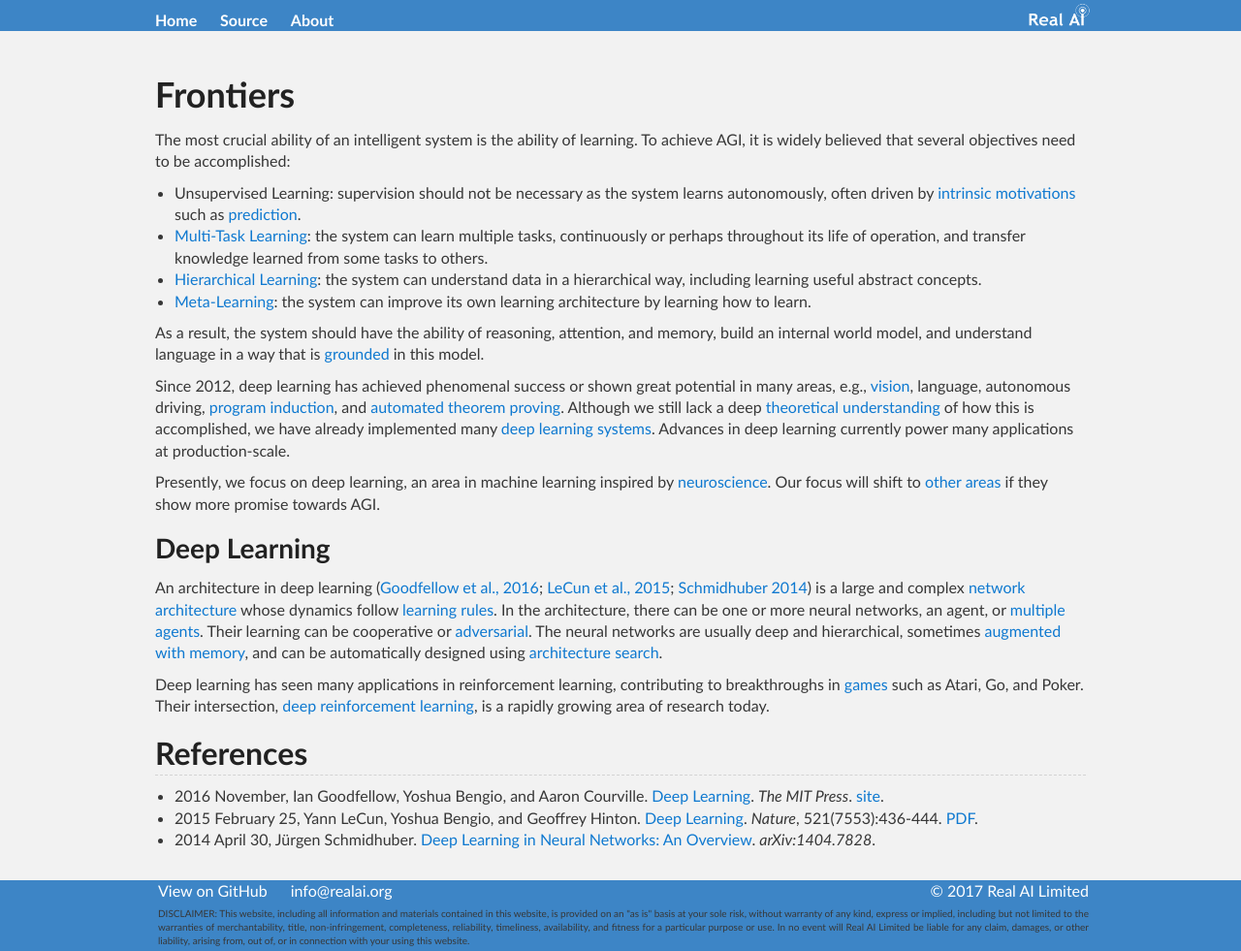
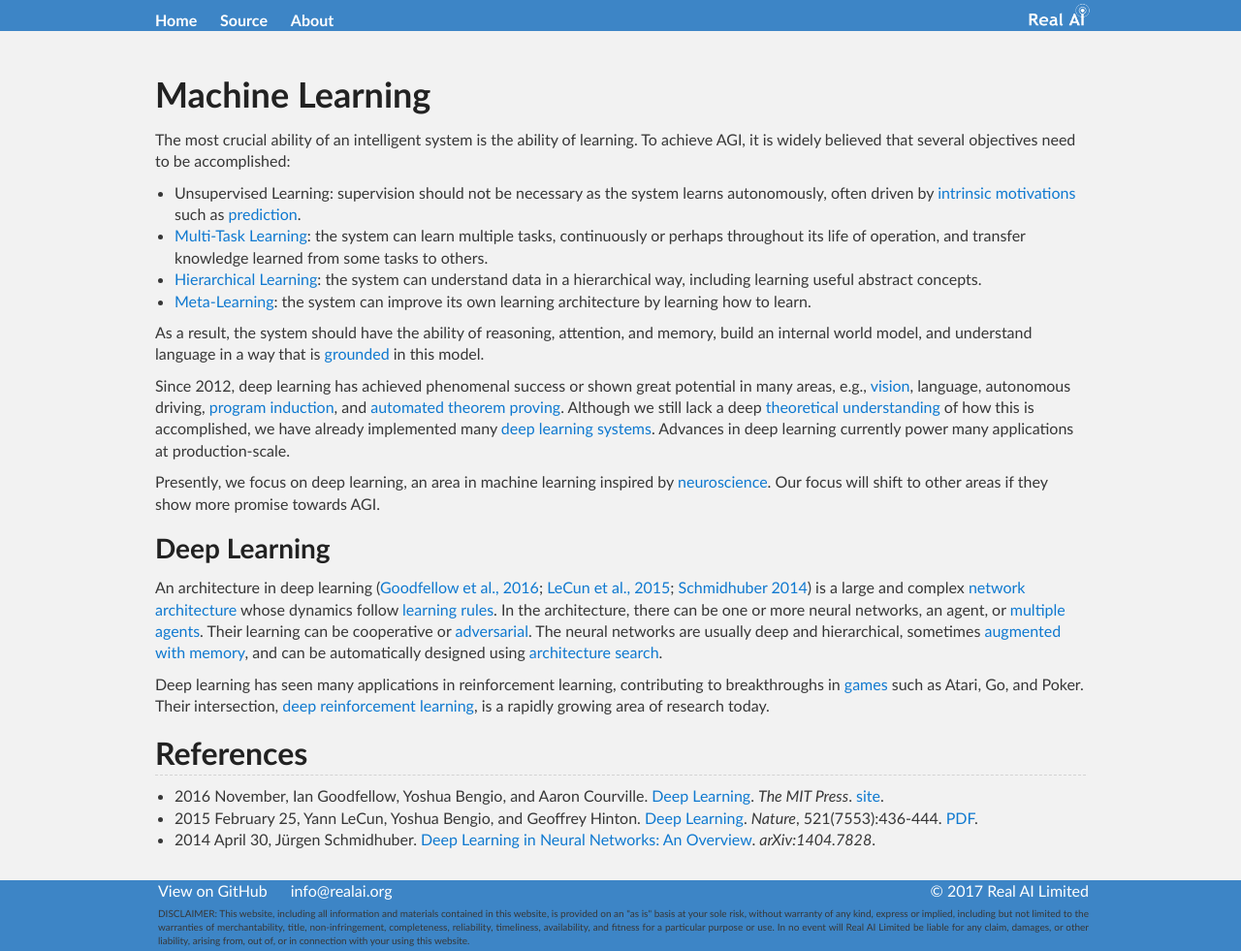
Before and after one commit to Tonywuhk/realai.org, a Jekyll site: the page built from machine-learning.md, in a window 1280 px wide. Shown: the whole page at 97% size. Built offline with Jekyll 4.4.1, drawn with Linux system fonts in a browser that asks for light colours; our own code applies the rules of GitHub Pages for plain Markdown files; the repository's description, which GitHub fills in, is left out.

Commit message:
Rearrange contents

```diff
--- a/frontiers.md
+++ b/machine-learning.md
@@ -1,7 +1,8 @@
 ---
-permalink: /frontiers/
+permalink: /machine-learning/
+redirect_from: /ML/
 ---
-# Frontiers
+# Machine Learning
 
 The most crucial ability of an intelligent system is the ability of learning. To achieve AGI, it is widely believed that several objectives need to be accomplished:
 
@@ -14,7 +15,7 @@
 
 Since 2012, deep learning has achieved phenomenal success or shown great potential in many areas, e.g., [vision](http://realai.org/computer-vision/), language, autonomous driving, [program induction](http://realai.org/program-induction/), and [automated theorem proving](http://realai.org/automated-theorem-proving/). Although we still lack a deep [theoretical understanding](http://realai.org/deep-learning-theory/) of how this is accomplished, we have already implemented many [deep learning systems](http://realai.org/deep-learning-implementation/). Advances in deep learning currently power many applications at production-scale.
 
-Presently, we focus on deep learning, an area in machine learning inspired by [neuroscience](http://realai.org/background/neuroscience/). Our focus will shift to [other areas](http://realai.org/frontiers/) if they show more promise towards AGI.
+Presently, we focus on deep learning, an area in machine learning inspired by [neuroscience](http://realai.org/background/neuroscience/). Our focus will shift to other areas if they show more promise towards AGI.
 
 ### Deep Learning
 
```
Also changed, not shown: README.md (+2 -3 lines), about/README.md (+1 -1 lines), alternative-theories.md (deleted, +0 -25 lines), background/computation.md (+5 -0 lines), background/neuroscience.md (+8 -0 lines), cognitive-science.md (added, +17 -0 lines), overview.md (+2 -2 lines).
